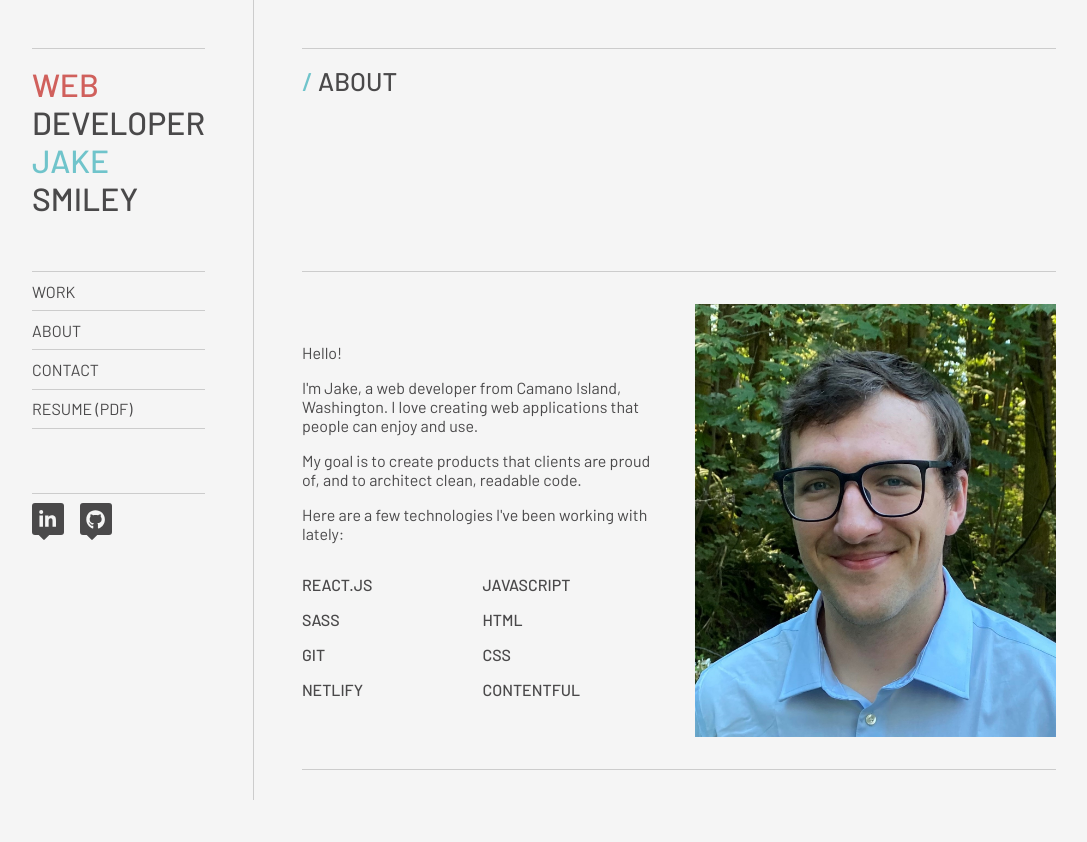
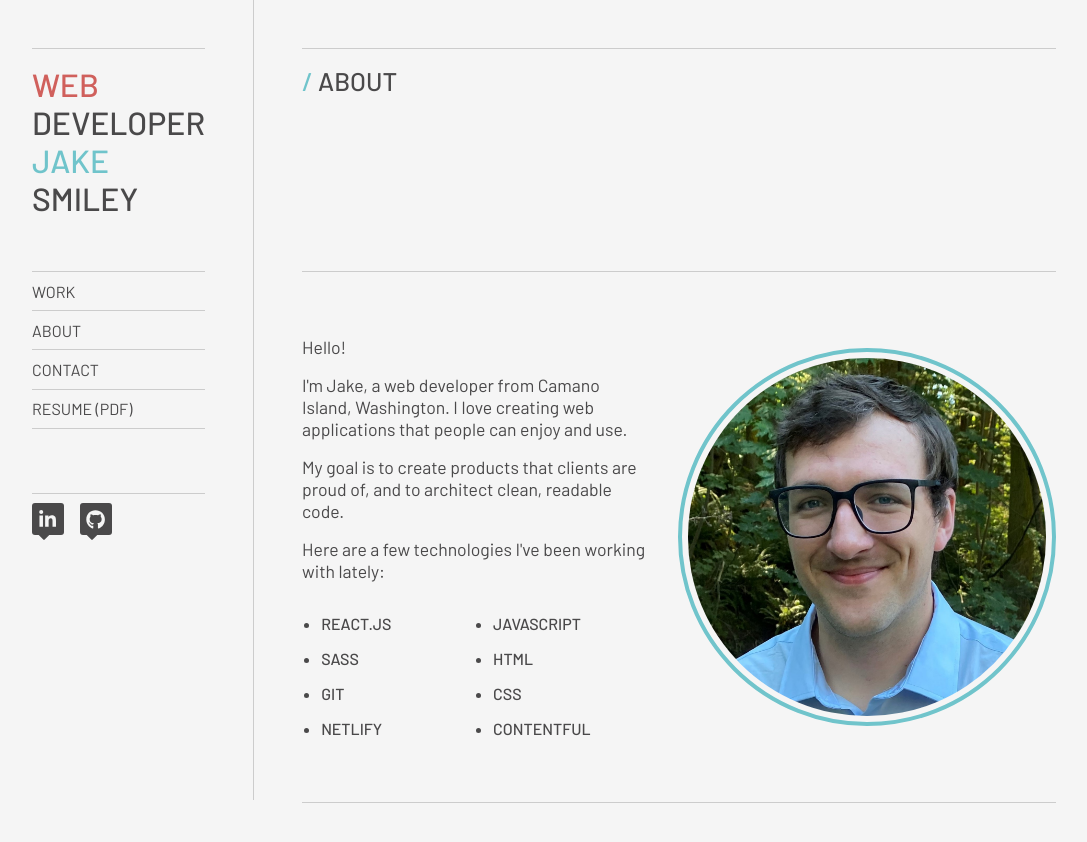
Before and after one commit to jakesmileydev/portfolio-website, a React (Create React App) app: page /about in a window 1280 px wide. Shown: the top 842 px of the page, without its empty margins (96-1183 px from the left). Before the commit the page ends 818 px from the top, so only its background shows below. Built offline with nearby package versions, Linux system fonts and the light colour scheme.

Commit message:
styling about image

```diff
--- a/src/files/projects.js
+++ b/src/files/projects.js
@@ -3,8 +3,8 @@ const projects = [
     id: 1,
     title: "CRA Immigration",
     subTitle: "Law firm website & blog",
-    imageName: "immigration",
-    about: `Designed and built for an Immigration law firm. They needed pages dedicated for each of their practice areas, and an easy way to control their blog content.`,
+    imageName: "immigration.jpg",
+    about: `Designed and built for an Immigration law firm. They needed dedicated pages for each of their practice areas, and an easy way to control their blog content.`,
     features: [
       "Blog data from Headless CMS Contentful",
       "Page transition and reveal on scroll animations",
@@ -20,7 +20,7 @@ const projects = [
     id: 2,
     title: "Movie Search App",
     subTitle: "Search movies & watch trailers",
-    imageName: "moviesearchapp",
+    imageName: "moviesearchapp.jpg",
     about: `A web app for searching movies. View movie posters and data from the Open Movie Database, then stream the trailer from YouTube.`,
     features: [
       "Mobile-first approach to media queries",
@@ -36,7 +36,7 @@ const projects = [
     id: 3,
     title: "Rad Bikes",
     subTitle: "E-commerce bike shop",
-    imageName: "radbikes",
+    imageName: "radbikes.jpg",
     about: `The first big project I designed and developed myself. I'm particularly proud of the forest footer. Images from Unsplash`,
     features: [
       "Fully responsive design",
--- a/src/jsx/components/Project.jsx
+++ b/src/jsx/components/Project.jsx
@@ -19,7 +19,7 @@ export default function Project(props) {
         </h2>
         <p className="project__about">{props.about}</p>
         <ul className="project__features">
-          <h3 className="project__features__header">Features:</h3>
+          <h3 className="project__features__header">Features</h3>
           {projectFeaturesElements}
         </ul>
       </div>
@@ -30,8 +30,7 @@ export default function Project(props) {
           className="project__image"
           style={{
             backgroundImage: `url(${require("../../images/" +
-              props.imageName +
-              ".jpg")})`,
+              props.imageName)})`,
           }}
         ></div>
         <ul className="project__links">
--- a/src/jsx/pages/About.jsx
+++ b/src/jsx/pages/About.jsx
@@ -8,17 +8,19 @@ export default function About(props) {
       />
       <main>
         <section className="about">
-          <div className="about__text">
-            <p>Hello!</p>
-            <p>
+          <div className="about__info">
+            <p className="about__text">Hello!</p>
+            <p className="about__text">
               I'm Jake, a web developer from Camano Island, Washington. I love
               creating web applications that people can enjoy and use.
             </p>
-            <p>
+            <p className="about__text">
               My goal is to create products that clients are proud of, and to
               architect clean, readable code.
             </p>
-            <p>Here are a few technologies I've been working with lately:</p>
+            <p className="about__text">
+              Here are a few technologies I've been working with lately:
+            </p>
             <div className="about__technologies">
               <ul>
                 <li>React.js</li>
@@ -34,7 +36,13 @@ export default function About(props) {
               </ul>
             </div>
           </div>
-          <div className="about__image"></div>
+          <div className="about__graphic">
+            <div className="about__graphic__image"></div>
+            <div className="about__graphic__background">
+              <span></span>
+              <span></span>
+            </div>
+          </div>
         </section>
       </main>
     </>
--- a/src/sass/components/_about.scss
+++ b/src/sass/components/_about.scss
@@ -1,31 +1,60 @@
 .about {
-  padding: 2rem 0;
+  padding: 4rem 0;
   display: grid;
-  grid-template-columns: 1fr 1fr;
+  grid-template-columns: 1fr 1.1fr;
   gap: 2rem;
   border-bottom: 1px solid $grey--border;
   align-items: center;
-  & p {
+  & .about__text {
     margin-bottom: 1rem;
+    font-size: 1.1rem;
   }
-  & .about__image {
-    background-image: url("./images/jake.jpg");
-    padding-top: 120%;
-    background-position: (50% 50%);
-    background-size: cover;
-    background-repeat: no-repeat;
-  }
+
   & .about__technologies {
     display: grid;
     grid-template-columns: 1fr 1fr;
     & ul {
+      list-style-type: disc;
       margin-top: 1rem;
       display: flex;
       flex-direction: column;
       gap: 1rem;
       & li {
+        margin-left: 1.2rem;
         text-transform: uppercase;
         font-weight: 500;
+      }
+    }
+  }
+  .about__graphic {
+    position: relative;
+    background-color: $grey--bg;
+    padding: 0.4rem;
+    border-radius: 50%;
+    border: 4px solid $blue;
+    & .about__graphic__image {
+      background-image: url("./images/jake.jpg");
+      padding-top: 100%;
+      border-radius: 50%;
+      background-position: (50% 50%);
+      background-size: cover;
+      background-repeat: no-repeat;
+    }
+    & .about__graphic__background {
+      & span {
+        position: absolute;
+        top: -15rem;
+        font-size: 40rem;
+        font-weight: 400;
+        z-index: -1;
+      }
+      & span:nth-child(1) {
+        right: -3rem;
+        color: $blue;
+      }
+      & span:nth-child(2) {
+        right: 1rem;
+        color: $blue;
       }
     }
   }
--- a/src/style.css
+++ b/src/style.css
@@ -251,14 +251,15 @@ header .open-mobile span:nth-child(3) {
 }
 .project .project__about {
   margin-top: 2rem;
+  font-size: 1.1rem;
 }
 .project .project__features {
   list-style-type: disc;
-  margin-top: 1rem;
+  margin-top: 2rem;
 }
 .project .project__features li {
   margin-left: 1.2rem;
-  margin-top: 1rem;
+  margin-top: 0.8rem;
 }
 .project .project__features__header {
   text-transform: uppercase;
@@ -272,9 +273,15 @@ header .open-mobile span:nth-child(3) {
   background-repeat: no-repeat;
 }
 .project .project__links {
-  margin-top: 2rem;
+  margin-top: 1.4rem;
   display: flex;
   justify-content: space-around;
+}
+.project .project__link {
+  padding: 0.25rem;
+  font-size: 1.1rem;
+  border-bottom: 1px solid #f5f5f5;
+  transition: 0.2s ease-in-out;
 }
 .project .project__link:hover {
   border-bottom: 1px solid #4a494a;
@@ -321,36 +328,62 @@ header .open-mobile span:nth-child(3) {
 }
 
 .about {
-  padding: 2rem 0;
+  padding: 4rem 0;
   display: grid;
-  grid-template-columns: 1fr 1fr;
+  grid-template-columns: 1fr 1.1fr;
   gap: 2rem;
   border-bottom: 1px solid #cccccc;
   align-items: center;
 }
-.about p {
+.about .about__text {
   margin-bottom: 1rem;
-}
-.about .about__image {
-  background-image: url("./images/jake.jpg");
-  padding-top: 120%;
-  background-position: 50% 50%;
-  background-size: cover;
-  background-repeat: no-repeat;
+  font-size: 1.1rem;
 }
 .about .about__technologies {
   display: grid;
   grid-template-columns: 1fr 1fr;
 }
 .about .about__technologies ul {
+  list-style-type: disc;
   margin-top: 1rem;
   display: flex;
   flex-direction: column;
   gap: 1rem;
 }
 .about .about__technologies ul li {
+  margin-left: 1.2rem;
   text-transform: uppercase;
   font-weight: 500;
+}
+.about .about__graphic {
+  position: relative;
+  background-color: #f5f5f5;
+  padding: 0.4rem;
+  border-radius: 50%;
+  border: 4px solid #70c4cb;
+}
+.about .about__graphic .about__graphic__image {
+  background-image: url("./images/jake.jpg");
+  padding-top: 100%;
+  border-radius: 50%;
+  background-position: 50% 50%;
+  background-size: cover;
+  background-repeat: no-repeat;
+}
+.about .about__graphic .about__graphic__background span {
+  position: absolute;
+  top: -15rem;
+  font-size: 40rem;
+  font-weight: 400;
+  z-index: -1;
+}
+.about .about__graphic .about__graphic__background span:nth-child(1) {
+  right: -3rem;
+  color: #70c4cb;
+}
+.about .about__graphic .about__graphic__background span:nth-child(2) {
+  right: 1rem;
+  color: #70c4cb;
 }
 @media (max-width: 37.5em) {
   .about {
```
Also changed, not shown: src/sass/components/_project.scss (+9 -4 lines), 1 other file (tests, documents, lock files or other folders).
